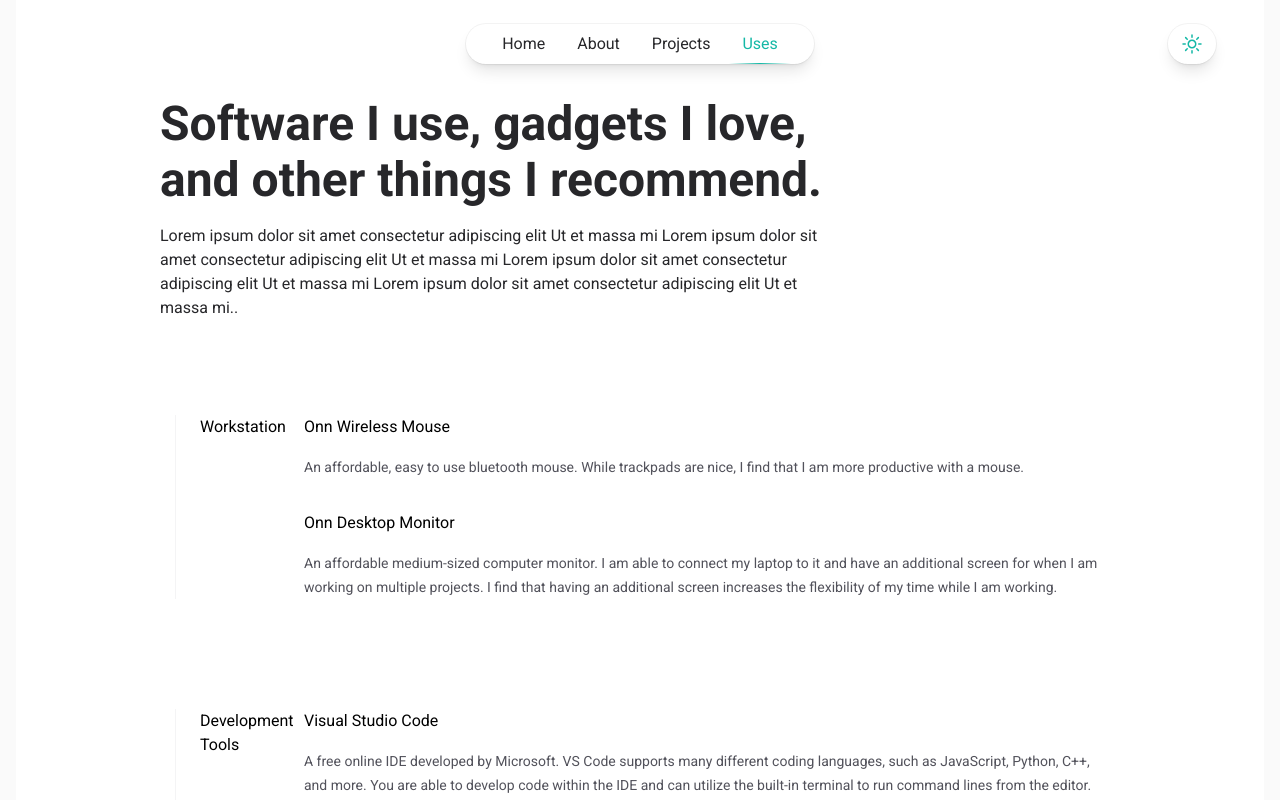
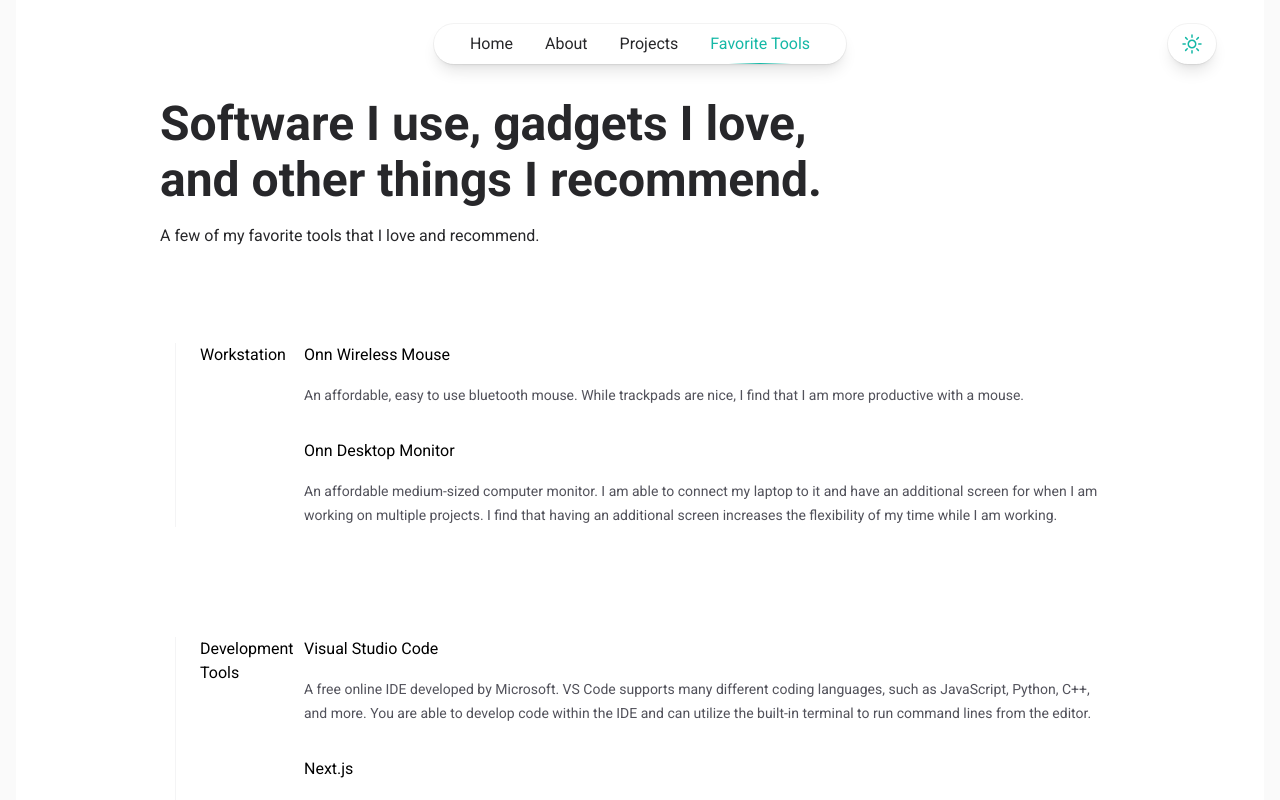
Before and after one commit to mattie-velasquez/mattie-velasquez.github.io, a Next.js app: page /uses in a window 1280 px wide. Shown: the top 800 px of the page. Built offline with nearby package versions, Linux system fonts and the light colour scheme.

Commit message:
final portfolio changes

```diff
--- a/src/app/uses/page.jsx
+++ b/src/app/uses/page.jsx
@@ -2,8 +2,8 @@ import UsesSection from "@/components/UsesSection/UsesSection";
 import { workstationList, developmentList, designList, productivityList } from "@/components/Data";
 
 export const metadata = {
-  title: 'Portfolio - Uses',
-  description: 'The uses page of my portfolio.',
+  title: 'Portfolio - Favorite Tools',
+  description: 'The favorite tools page of my portfolio.',
 }
 
 export default function Uses() {
@@ -14,7 +14,7 @@ export default function Uses() {
         Software I use, gadgets I love, and other things I recommend.
         </h1>
         <p className="text-zinc-800  dark:text-zinc-100 mb-4">
-          Lorem ipsum dolor sit amet consectetur adipiscing elit Ut et massa mi Lorem ipsum dolor sit amet consectetur adipiscing elit Ut et massa mi Lorem ipsum dolor sit amet consectetur adipiscing elit Ut et massa mi Lorem ipsum dolor sit amet consectetur adipiscing elit Ut et massa mi..
+          A few of my favorite tools that I love and recommend.
         </p>
       </div>
       <div className="flex flex-col gap-[80px]">
--- a/src/components/Header/Navbar/Navbar.jsx
+++ b/src/components/Header/Navbar/Navbar.jsx
@@ -51,7 +51,7 @@ export function Dropdown() {
             <NavbarLink href="/" label="Home" />
             <NavbarLink href="/about" label="About" />
             <NavbarLink href="/projects" label="Projects" />
-            <NavbarLink href="/uses" label="Uses" />
+            <NavbarLink href="/uses" label="Favorite Tools" />
           </ul>
         </div>
       )}
@@ -68,7 +68,7 @@ export default function Navbar() {
             <NavbarLink href="/" label="Home" />
             <NavbarLink href="/about" label="About" />
             <NavbarLink href="/projects" label="Projects" />
-            <NavbarLink href="/uses" label="Uses" />
+            <NavbarLink href="/uses" label="Favorite Tools" />
           </ul>
         </div>
         <div className="relative flex justify-center items-center sm:hidden h-24 max-w-5xl pr-4 pl-4 gap-4">
```
